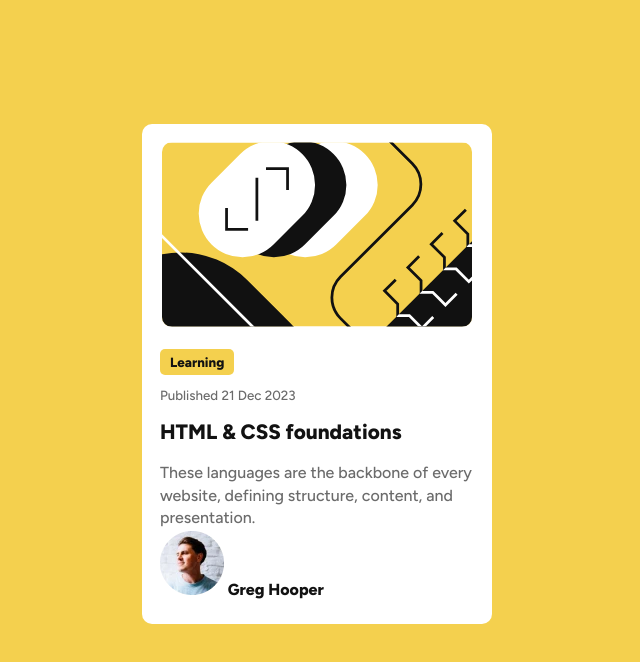
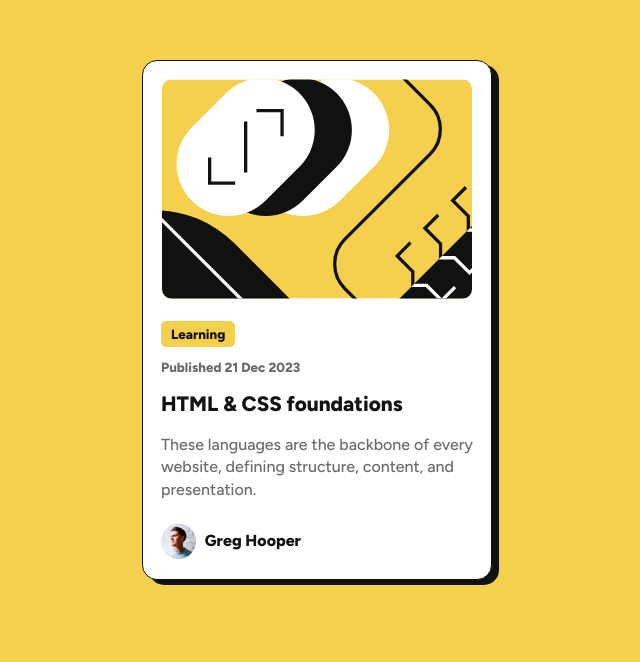
Before and after one commit to thesyntaxdude/blog-preview-card-main, a plain HTML site: page index.html in a window 1280 px wide. Shown: the part 196-858 px from the top of the page, without its empty margins (323-963 px from the left). Drawn offline with Linux system fonts and the light colour scheme.

Commit message:
added box shadow

```diff
--- a/index.html
+++ b/index.html
@@ -19,10 +19,12 @@
       <small class="date">Published 21 Dec 2023</small>
       <h1>HTML & CSS foundations</h1>
       <p class="summary">These languages are the backbone of every website, defining structure, content, and presentation.</p>
-      <p class="author">
-        <img src="assets/images/image-avatar.webp" alt="" class="author">
+      <div class="authorimgContainer">
+        <img src="assets/images/image-avatar.webp" alt="" class="authorimg">
+        <p class="author">
           Greg Hooper
-      </p>
+        </p>
+      </div>
     </div>
 
   </main>
--- a/styles.css
+++ b/styles.css
@@ -25,15 +25,18 @@ h1 {
 .container{
     background-color: white;
     width: 350px;
-    height: 500px;
-    margin: 25% auto;
+    height: 520px;
+    margin: 20% auto;
     padding: 18px;
-    border-radius: 10px;
+    border-radius: 15px;
+    border: 1px solid hsl(0, 0%, 7%);
+    box-shadow: 7px 5px hsl(0, 0%, 7%);
 }
 
 .featuredimg{
     width: 310px;
-    height: auto;
+    height: 220px;
+    object-fit: cover;
     border-radius: 10px;
     display: block;
     margin: auto;
@@ -54,6 +57,7 @@ small:not(.date){
 .date{
     display: block;
     margin-bottom: 16px;
+    font-weight: 800;
 }
 h1{
     font-size: 1.3rem;
@@ -64,8 +68,18 @@ h1{
     line-height: 1.4rem;
     text-align: ;
 }
-
-
+.authorimgContainer{
+    margin-top: 22px;
+    margin-bottom: 0;
+    width: 140px;
+    display: flex;
+    justify-content: space-between;
+    align-items: center;
+    gap: 8px;
+}
+.authorimg{
+    width: 35px;
+}
 
 
 
```
